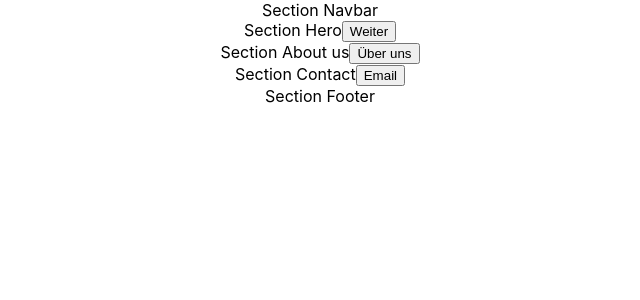
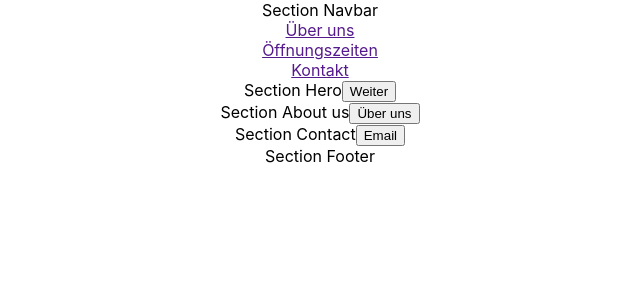
Before and after one commit to SteNuf/website, a React (Create React App) app: page / in a window 1280 px wide. Shown: the top 300 px of the page, without its empty margins (320-960 px from the left). Built offline with nearby package versions, Linux system fonts and the light colour scheme.

Commit message:
The header with the links has been created.

```diff
--- a/src/App.js
+++ b/src/App.js
@@ -3,12 +3,12 @@ import AboutUs from "./sections/components/section_aboutus/AboutUs";
 import Contact from "./sections/components/section_contact/Contact";
 import Footer from "./sections/components/section_footer/Footer";
 import Hero from "./sections/components/section_hero/Hero";
-import Navbar from "./sections/components/section_navbar/Navbar";
+import Header from "./sections/components/section_header/Header";
 
 function App() {
   return (
     <div className="App">
-      <Navbar />
+      <Header />
       <Hero />
       <AboutUs />
       <Contact />
--- /dev/null
+++ b/src/components/links/Links.jsx
@@ -0,0 +1,9 @@
+function Links({ linksText }) {
+  return (
+    <div>
+      <a href="">{linksText}</a>
+    </div>
+  );
+}
+
+export default Links;
--- /dev/null
+++ b/src/sections/components/section_header/Header.jsx
@@ -0,0 +1,11 @@
+import Navbar from "../section_navbar/Navbar";
+
+function Header() {
+  return (
+    <div>
+      <Navbar></Navbar>
+    </div>
+  );
+}
+
+export default Header;
--- a/src/sections/components/section_navbar/Navbar.jsx
+++ b/src/sections/components/section_navbar/Navbar.jsx
@@ -1,4 +1,12 @@
+import Links from "../../../components/links/Links";
+
 function Navbar() {
-  return <div>Section Navbar</div>;
+  return (
+    <div>
+      Section Navbar <Links linksText={"Über uns"} />
+      <Links linksText={"Öffnungszeiten"} />
+      <Links linksText={"Kontakt"} />
+    </div>
+  );
 }
 export default Navbar;
```
